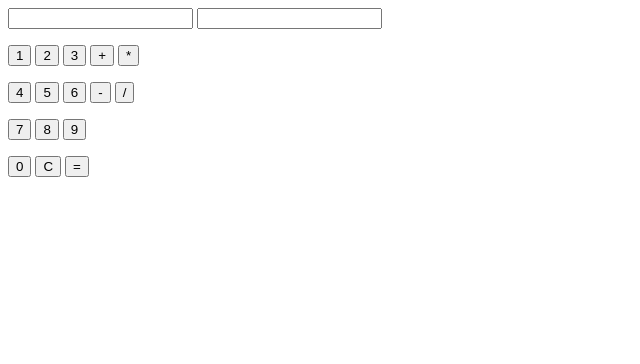
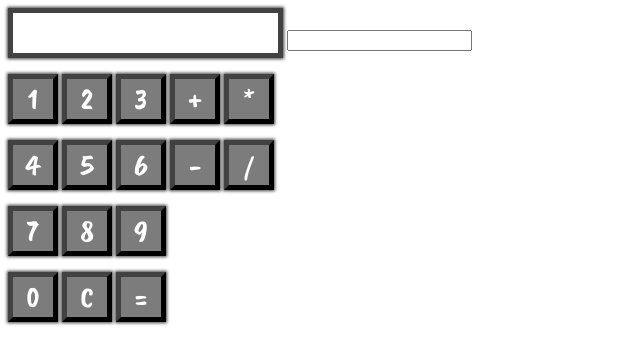
Before and after one commit to Gangrin/Calculator_js, a plain HTML site: page index.html in a window 1280 px wide. Shown: the whole page, without its empty margins (0-640 px from the left). Drawn offline with nearby package versions, Linux system fonts and the light colour scheme.

Commit message:
Brand new look but still is problem with firefox

```diff
--- a/index.html
+++ b/index.html
@@ -2,34 +2,35 @@
 <html>
 <head>
   <link rel="stylesheet" href="style.css">
+  <link href="https://fonts.googleapis.com/css?family=Caveat+Brush" rel="stylesheet">
   <title>Calculator in JS</title>
 </head>
 <body>
-    <input type="text" id="equation" readonly/>
+    <input class="buttonDisplay" type="text" id="equation" readonly/>
     <input type="text" id="test" readonly/>
   <p>
-    <input type="button" value="1" onclick="getInt()"/>
-    <input type="button" value="2" onclick="getInt()"/>
-    <input type="button" value="3" onclick="getInt()"/>
-    <input type="button" value="+" onclick="getInt()"/>
-    <input type="button" value="*" onclick="getInt()"/>
+    <input class="buttonNumber" type="button" value="1" onclick="getInt()"/>
+    <input class="buttonNumber" type="button" value="2" onclick="getInt()"/>
+    <input class="buttonNumber" type="button" value="3" onclick="getInt()"/>
+    <input class="buttonNumber" type="button" value="+" onclick="getInt()"/>
+    <input class="buttonNumber" type="button" value="*" onclick="getInt()"/>
   </p>
   <p>
-    <input type="button" value="4" onclick="getInt()"/>
-    <input type="button" value="5" onclick="getInt()"/>
-    <input type="button" value="6" onclick="getInt()"/>
-    <input type="button" value="-" onclick="getInt()"/>
-    <input type="button" value="/" onclick="getInt()"/>
+    <input class="buttonNumber" type="button" value="4" onclick="getInt()"/>
+    <input class="buttonNumber" type="button" value="5" onclick="getInt()"/>
+    <input class="buttonNumber" type="button" value="6" onclick="getInt()"/>
+    <input class="buttonNumber" type="button" value="-" onclick="getInt()"/>
+    <input class="buttonNumber" type="button" value="/" onclick="getInt()"/>
   </p>
   <p>
-    <input type="button" value="7" onclick="getInt()"/>
-    <input type="button" value="8" onclick="getInt()"/>
-    <input type="button" value="9" onclick="getInt()"/>
+    <input class="buttonNumber" type="button" value="7" onclick="getInt()"/>
+    <input class="buttonNumber" type="button" value="8" onclick="getInt()"/>
+    <input class="buttonNumber" type="button" value="9" onclick="getInt()"/>
   </p>
   <p>
-    <input type="button" value="0" onclick="getInt()"/>
-    <input type="button" value="C" onclick="clearAll()"/>
-    <input type="button" value="=" onclick="getResult()"/>
+    <input class="buttonNumber" type="button" value="0" onclick="getInt()"/>
+    <input class="buttonNumber" type="button" value="C" onclick="clearAll()"/>
+    <input class="buttonNumber" type="button" value="=" onclick="getResult()"/>
   </p>
     <script src="script.js"></script>
 </body>
--- a/style.css
+++ b/style.css
@@ -0,0 +1,39 @@
+.buttonNumber {
+  width: 50px;
+  height: 50px;
+  margin: 0px 0px 0px 0px;
+  padding: 0px 0px 0px 0px;
+  border: 5px outset #424242;
+  background-color: #7c7c7c;
+  color: #ffffff;
+  box-shadow: 0px 0px 3px 1px rgba(0,0,0,0.75);
+  font-family: 'Caveat Brush', cursive;
+  font-size: 30px;
+  cursor: default;
+}
+.buttonNumber:active {
+  width: 50px;
+  height: 50px;
+  margin: 0px 0px 0px 0px;
+  padding: 0px 0px 0px 0px;
+  border: 5px inset #424242;
+  background-color: #7c7c7c;
+  color: #c1c1c1;
+  box-shadow: 0px 0px 3px 1px rgba(0,0,0,0.75);
+  font-family: 'Caveat Brush', cursive;
+  font-size: 30px;
+  cursor: default;
+}
+.buttonDisplay {
+  width: 265px;
+  height: 40px;
+  margin: 0px 0px 0px 0px;
+  padding: 0px 0px 0px 0px;
+  border: 5px solid #424242;
+  background-color: #ffffff;
+  color: #000000;
+  box-shadow: 0px 0px 3px 1px rgba(0,0,0,0.75);
+  font-family: 'Caveat Brush', cursive;
+  font-size: 35px;
+  cursor: not-allowed;
+}
```
